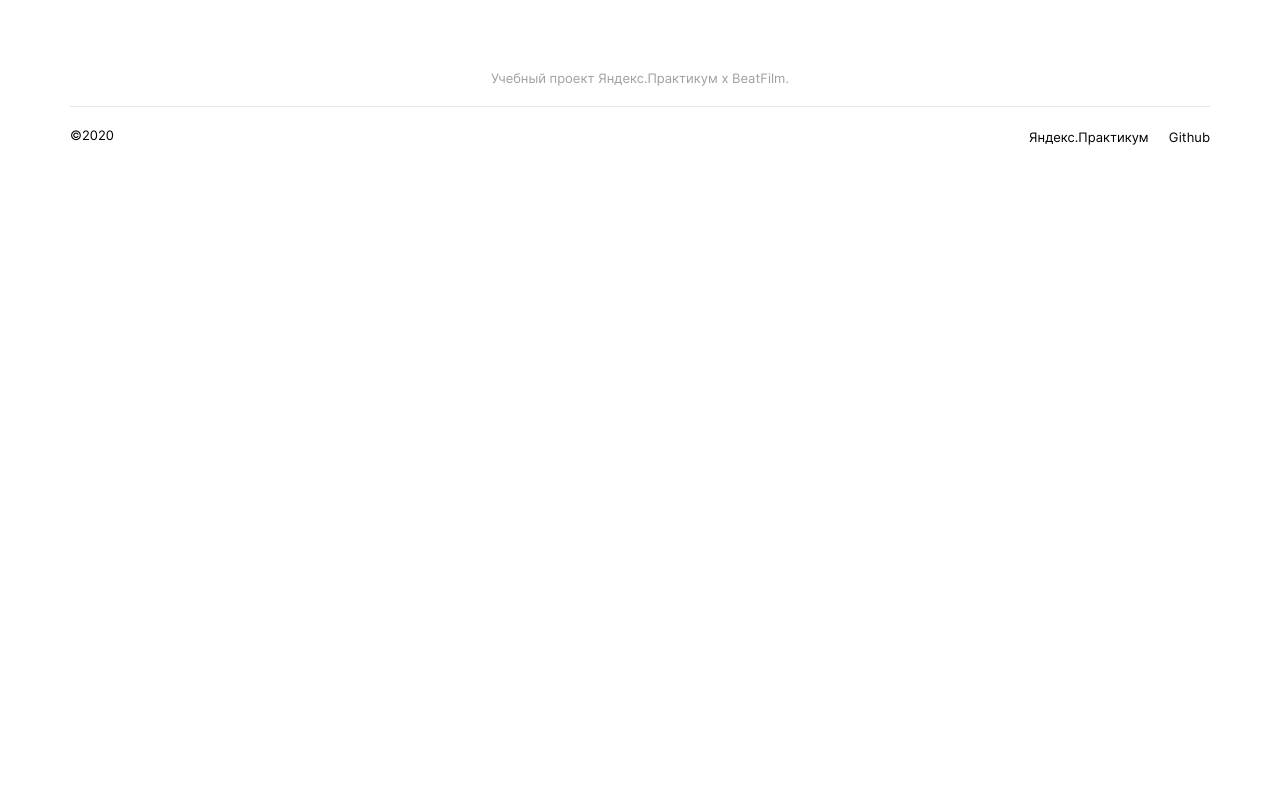
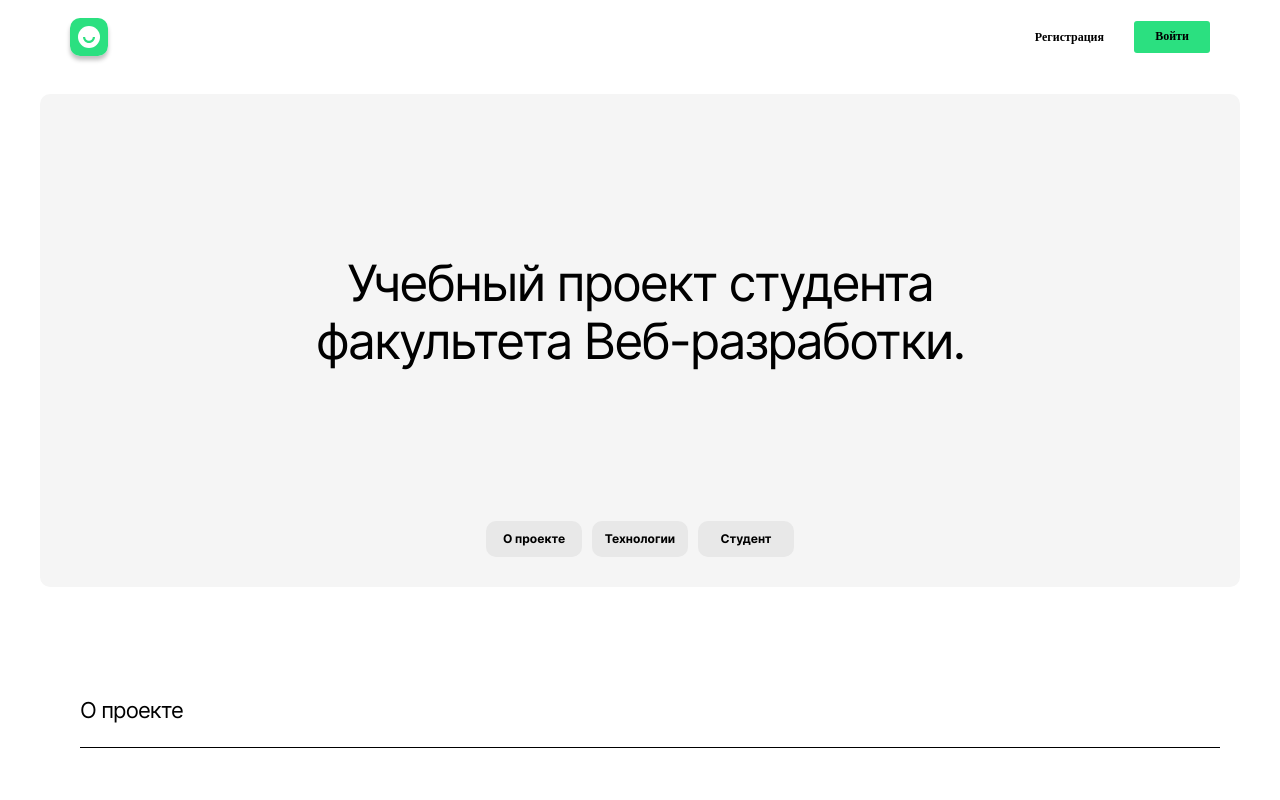
Before and after one commit to Lugovskoy-Maxim/movies-explorer-frontend, a React (Create React App) app: page /movies in a window 1280 px wide. Shown: the top 800 px of the page. Built offline with nearby package versions, Linux system fonts and the light colour scheme.

Commit message:
add: footer

```diff
--- a/src/components/App/App.css
+++ b/src/components/App/App.css
@@ -3,7 +3,9 @@
 }
 
 .page{
-  background-color: antiquewhite;
+
+  width: 100vw;
+  height: 100vh;
 }
 
 .App-logo {
--- a/src/components/App/App.jsx
+++ b/src/components/App/App.jsx
@@ -14,8 +14,8 @@ function App() {
   return(
     <div className="App">
       <div className="page">
-        {/* <Header/>
-        <Main /> */}
+        <Header/>
+        <Main />
         <Footer />
       {/*       <Switch>
             <Route path="/">
--- a/src/components/Footer/Footer.css
+++ b/src/components/Footer/Footer.css
@@ -7,6 +7,8 @@
   margin: 0 auto;
   font-family: 'Inter';
   font-style: normal;
+  position: relative;
+  bottom: 0;
 }
 
 .footer__title{
--- a/src/components/Main/Main.css
+++ b/src/components/Main/Main.css
@@ -2,7 +2,6 @@
   align-items: center;
   position: relative;
   max-width: 1280px;
-  max-height: 513px;
   background-color: #FFF;
   margin: 0 auto;
 }
```
